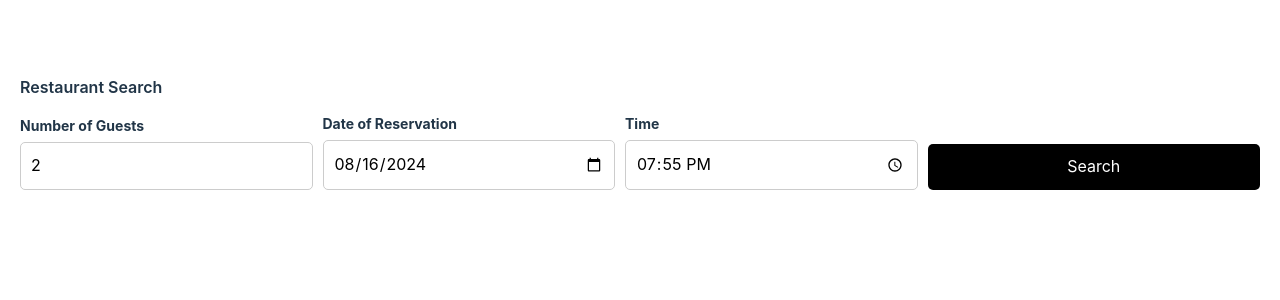
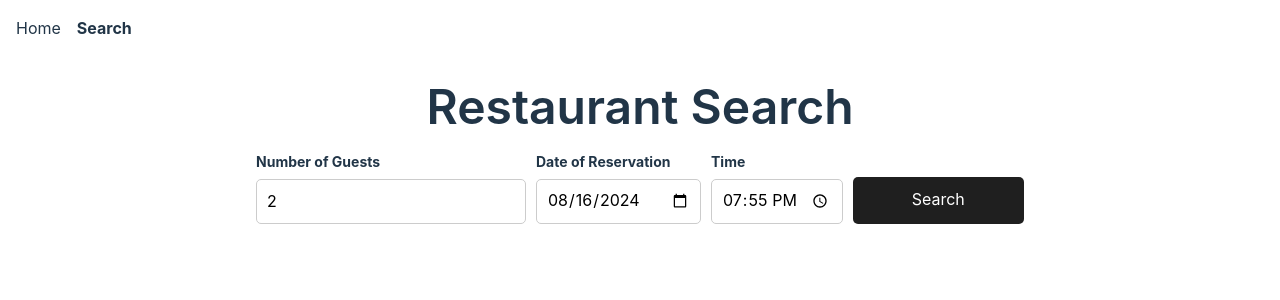
Before and after one commit to nbursa/restaurant-search-app, a Vue app: page /search in a window 1280 px wide. Shown: the top 300 px of the page. Built offline with nearby package versions, Linux system fonts and the light colour scheme; no server answers; the HTML template or start-up script is replaced by a standard one.

Commit message:
Improve styles

```diff
--- a/src/components/Navigation.vue
+++ b/src/components/Navigation.vue
@@ -26,11 +26,11 @@ li {
 }
 
 a {
-  color: white;
   text-decoration: none;
 }
 
 a.router-link-active {
   font-weight: bold;
+  text-shadow: aliceblue;
 }
 </style>
--- a/src/components/SearchForm.vue
+++ b/src/components/SearchForm.vue
@@ -75,22 +75,18 @@ input {
   padding: 10px;
   border: 1px solid #ccc;
   border-radius: 5px;
+  height: 45px;
 }
 
 .submit-button {
   padding: 10px 20px;
-  background-color: #000;
-  color: white;
   border: none;
+  height: 50px;
   border-radius: 5px;
   cursor: pointer;
 }
 
-.submit-button:hover {
-  background-color: #333;
-}
-
-@media (min-width: 480px) and (max-width: 767px) {
+@media (min-width: 520px) and (max-width: 767px) {
   .form {
     flex-direction: row;
     flex-wrap: nowrap;
@@ -100,7 +96,7 @@ input {
   }
 
   .form-group {
-    margin-bottom: 10px;
+    margin-bottom: 0;
   }
 
   label {
@@ -115,6 +111,8 @@ input {
   .submit-button {
     padding: 8px 16px;
     font-size: 0.75em;
+    align-self: self-end;
+    height: 47px;
   }
 }
 
@@ -123,6 +121,8 @@ input {
     flex-direction: row;
     gap: 10px;
     align-items: flex-end;
+    max-width: 768px;
+    margin: 0 auto;
   }
 
   .form-group {
@@ -133,6 +133,7 @@ input {
   .submit-button {
     flex: 1;
     margin-top: 0;
+    height: 47px;
   }
 }
 </style>
--- a/src/components/SearchResults.vue
+++ b/src/components/SearchResults.vue
@@ -6,8 +6,10 @@
       <p>{{ result.availability.page.subtitle }}</p>
       <button @click="book(result.post)">Book Now</button>
     </div>
-    <button v-if="canLoadMore" @click="loadMore">Load More</button>
   </div>
+  <button v-if="canLoadMore" class="load-more" @click="loadMore">
+    Load More
+  </button>
 </template>
 
 <script lang="ts">
@@ -55,10 +57,16 @@ export default defineComponent({
 </script>
 
 <style scoped>
+h2 {
+  font-size: 2rem;
+  margin: 2rem auto;
+  text-align: center;
+}
 .results {
   display: flex;
   flex-direction: column;
   gap: 20px;
+  margin-bottom: 20px;
 }
 
 .result {
@@ -73,5 +81,9 @@ export default defineComponent({
     flex-wrap: wrap;
     justify-content: center;
   }
+  .load-more {
+    width: fit-content;
+    margin: 0 auto;
+  }
 }
 </style>
--- a/src/style.css
+++ b/src/style.css
@@ -52,12 +52,12 @@ body {
 
 a {
   text-decoration: none;
-  color: var(--primary-color);
+  color: var(--text-color-light);
   transition: color 0.3s ease;
 }
 
 a:hover {
-  color: #535bf2;
+  font-weight: bold;
 }
 
 button {
@@ -113,8 +113,12 @@ ul {
     --button-bg-color-light: var(--button-bg-color-dark);
   }
 
+  a {
+    color: var(--text-color-light);
+  }
+
   a:hover {
-    color: #747bff;
+    color: #999;
   }
 
   button {
--- a/src/views/HomePage.vue
+++ b/src/views/HomePage.vue
@@ -15,6 +15,10 @@ export default defineComponent({
 
 <style scoped>
 .home-page {
+  display: flex;
+  align-items: center;
+  justify-content: center;
   padding: 20px;
+  font-size: 3rem;
 }
 </style>
--- a/src/views/SearchPage.vue
+++ b/src/views/SearchPage.vue
@@ -62,6 +62,10 @@ export default defineComponent({
 </script>
 
 <style scoped>
+h1 {
+  font-size: 3rem;
+  text-align: center;
+}
 .search-page {
   display: flex;
   flex-direction: column;
```
